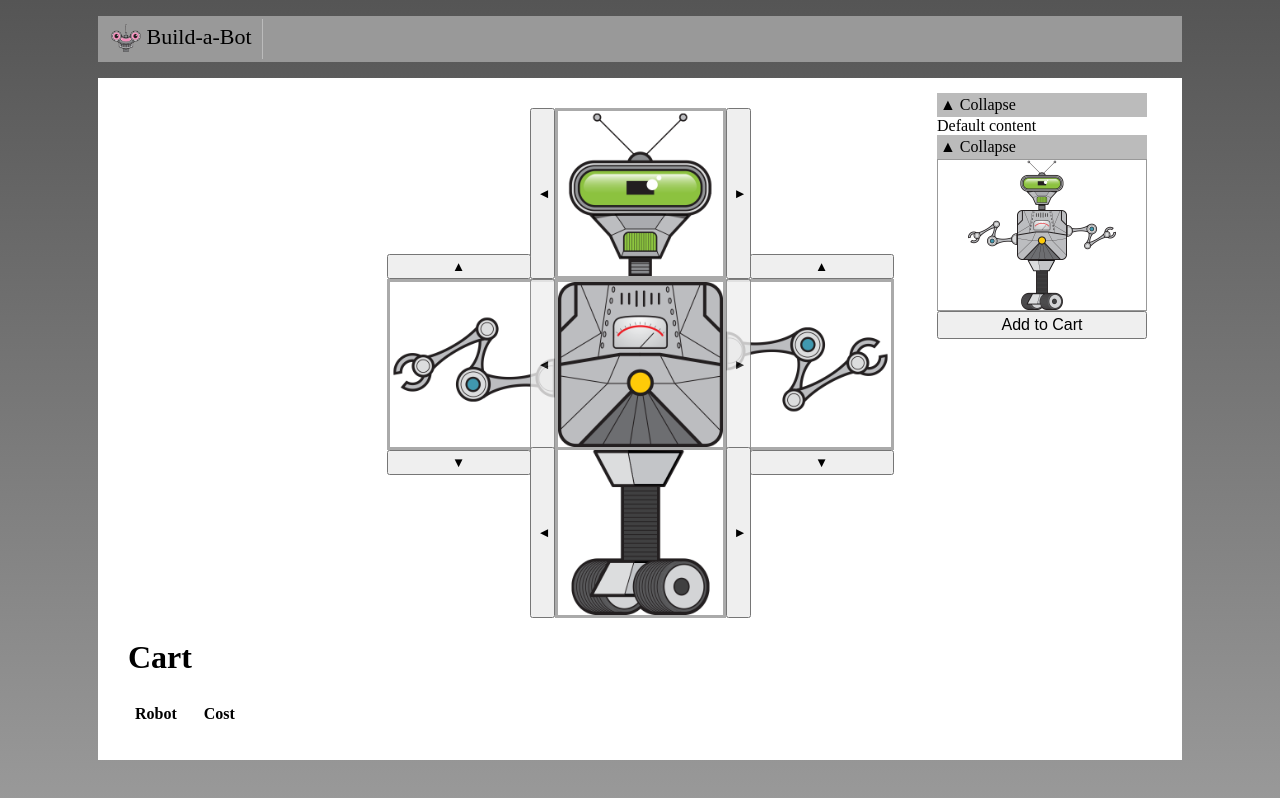
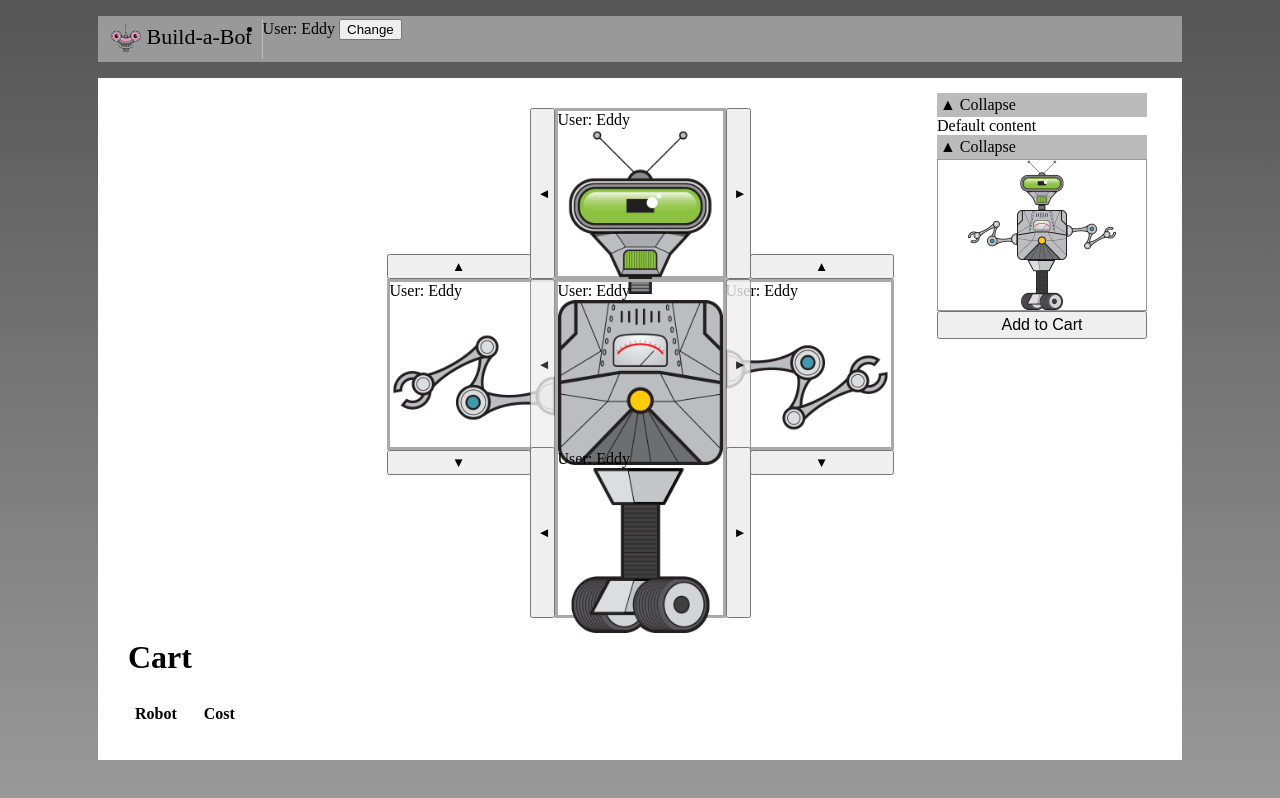
Before and after one commit to Eddy-123/robot-builder, a Vue app: page / in a window 1280 px wide. Built offline with nearby package versions, Linux system fonts and the light colour scheme.

Commit message:
use provide/inject to access userName from App component in PartSelector component

```diff
--- a/src/App.vue
+++ b/src/App.vue
@@ -5,6 +5,10 @@
         <li class="nav-item">
           <img src="./assets/build-a-bot-logo.png" alt="" class="logo">
           Build-a-Bot
+        </li>
+        <li>
+          User: {{ user.userName }}
+          <button @click="changeUserName">Change</button>
         </li>
       </ul>
     </nav>
@@ -19,6 +23,23 @@
 import RobotBuilder from './build/RobotBuilder.vue';
 
 export default {
+  methods: {
+    changeUserName(){
+      this.user.userName = 'Eden';
+    }
+  },
+  data(){
+    return {
+      user: {
+        userName: 'Eddy'
+      }
+    };
+  },
+  provide(){
+    return {
+      user: this.user
+    };
+  },
   name: 'App',
   components: {
     RobotBuilder,
```
Also changed, not shown: src/build/PartSelector.vue, src/build/RobotBuilder.vue.
